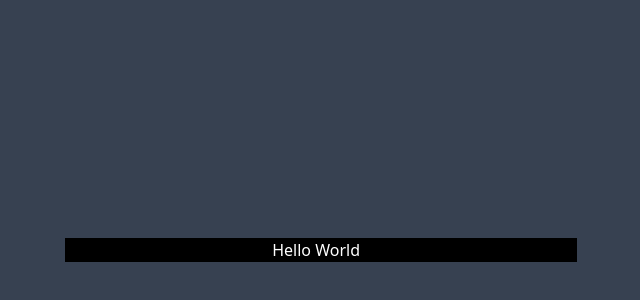
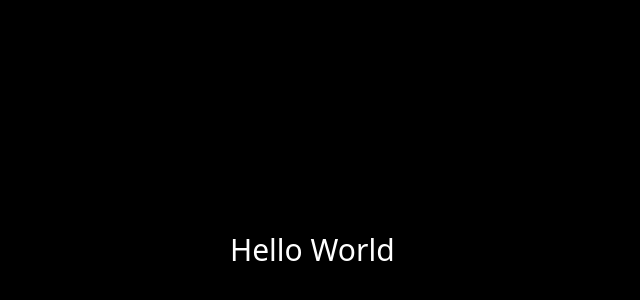
Before and after one commit to jcarpio3/russel_portfolio, a React (Create React App) app in the folder frontend/: page / in a window 1280 px wide. Shown: the part 150-450 px from the top of the page, without its empty margins (319-959 px from the left). Built offline with nearby package versions, Linux system fonts and the light colour scheme.

Commit message:
Intro Animation Finished

```diff
--- a/frontend/src/App.js
+++ b/frontend/src/App.js
@@ -1,6 +1,7 @@
 import React from 'react';
 import Project from './components/project';
 import "./index.css"
+import Intro from './components/intro';
 import Typewriter from 'typewriter-effect';
 
 const TestProject = { //Testing Props
@@ -8,43 +9,11 @@ const TestProject = { //Testing Props
     "Image" : "https://global.discourse-cdn.com/codecademy/original/5X/3/c/8/5/3c85feecb4eb52a4d69ef0891cfbc495a1da7174.png",
     "Github" : "https://github.com/"
 }
-function tWords(Typer,String,tSpeed,dSpeed,pTime, dAmount) {
-    Typer.changeDelay(tSpeed).changeDeleteSpeed(dSpeed)
-      .typeString(String)
-      .pauseFor(pTime)
-      .deleteChars(dAmount)
-}
 
 const App = () => {
     return (
-        <div className="min-h-screen flex items-center justify-center px-16 bg-gray-800 hover:bg-gray-700">
-            <div className="relative w-full max-w-lg" id='gay'>
-                <div className='bg-black w-full h-full flex text-white items-center mr-auto text-center justify-center box' id="intro">
-                    <Typewriter onInit={(typewriter) =>{
-                        typewriter.start()
-                        tWords(typewriter,'Console.writeline("Hello World!")',5,5,1000,20)
-                        typewriter.callFunction(() => {
-                            document.getElementsByClassName("Typewriter__wrapper")[0].innerText = ""
-                        })
-                        tWords(typewriter,'PrintF("Hello World!")',4,4,500,17)
-                        tWords(typewriter,'("Hello World!")',4,4,400,11)
-                        typewriter.callFunction(() => {
-                            document.getElementsByClassName("Typewriter__wrapper")[0].innerText = ""
-                        })
-                        tWords(typewriter,'Echo "Hello World!"',3,3,200,11)
-                        typewriter.callFunction(() => {
-                            document.getElementsByClassName("Typewriter__wrapper")[0].innerText = ""
-                        })
-                        typewriter.changeDelay(1).changeDeleteSpeed(50)
-                        .typeString("Hello World!")
-                        .deleteChars(1)
-                        .callFunction(() => {
-                            document.getElementById("intro").classList.add("transition-opacity")
-                        })
-                    }}/>
-                </div>
-            </div>
-
+        <div className="">
+            <Intro/>
         </div>
     );
 }
--- /dev/null
+++ b/frontend/src/components/intro.js
@@ -0,0 +1,43 @@
+import React from "react"
+import Typewriter from 'typewriter-effect';
+
+function tWords(Typer,String,tSpeed,dSpeed,pTime, dAmount) {
+    Typer.changeDelay(tSpeed).changeDeleteSpeed(dSpeed)
+      .typeString(String)
+      .pauseFor(pTime)
+      .deleteChars(dAmount)
+}
+function deleteIntro() {
+    document.getElementById("intro").remove()
+}
+
+const Intro = ({}) => {
+    return (
+        <div className='bg-black w-full h-full text-center content-center text-white absolute text-3xl' id="intro">
+            <Typewriter onInit={(typewriter) =>{
+                typewriter.start()
+                tWords(typewriter,'Console.writeline("Hello World!")',5,5,1000,20)
+                typewriter.callFunction(() => {
+                    document.getElementsByClassName("Typewriter__wrapper")[0].innerText = ""
+                })
+                tWords(typewriter,'PrintF("Hello World!")',4,4,500,17)
+                tWords(typewriter,'("Hello World!")',4,4,400,11)
+                typewriter.callFunction(() => {
+                    document.getElementsByClassName("Typewriter__wrapper")[0].innerText = ""
+                })
+                tWords(typewriter,'Echo "Hello World!"',3,3,200,11)
+                typewriter.callFunction(() => {
+                    document.getElementsByClassName("Typewriter__wrapper")[0].innerText = ""
+                })
+                typewriter.changeDelay(1).changeDeleteSpeed(50)
+                .typeString("Hello World!").pauseFor(1000)
+                .deleteChars(1).pauseFor(1000).callFunction(() => {
+                    document.getElementById("intro").classList.add("animate-Fadeout");
+                    setTimeout(deleteIntro, 5000);
+                }).pauseFor(1000).changeDeleteSpeed(150).deleteChars(10)
+            }}/>
+        </div>
+    )
+}
+
+export default Intro;
--- a/frontend/src/index.css
+++ b/frontend/src/index.css
@@ -21,12 +21,6 @@
 /*This Changes the entire websites background */
 @layer base{
     html{
-        @apply bg-gray-800 hover:bg-gray-600;
+        @apply bg-gray-800;
     }
 }
-
-@layer utilities {
-    .delay-ani-2s{
-        animation-delay: 2s;
-    }
-}
--- a/frontend/tailwind.config.js
+++ b/frontend/tailwind.config.js
@@ -7,12 +7,12 @@ module.exports = {
     extend: {
       keyframes: {
         Fadeout: {
-          '0%' : { transform: 'translateY(100%) opa(0deg)'},
-          '100%': { transform: 'translateY(-100%) rotate(360deg)'},
+          from : { opacity: 1},
+          to : { opacity: 0},
         }
       },
       animation: {
-        Fadeout: "Fadeout 5s alternate infinite",
+        Fadeout: "Fadeout 5s",
       },
     },
   },
```
